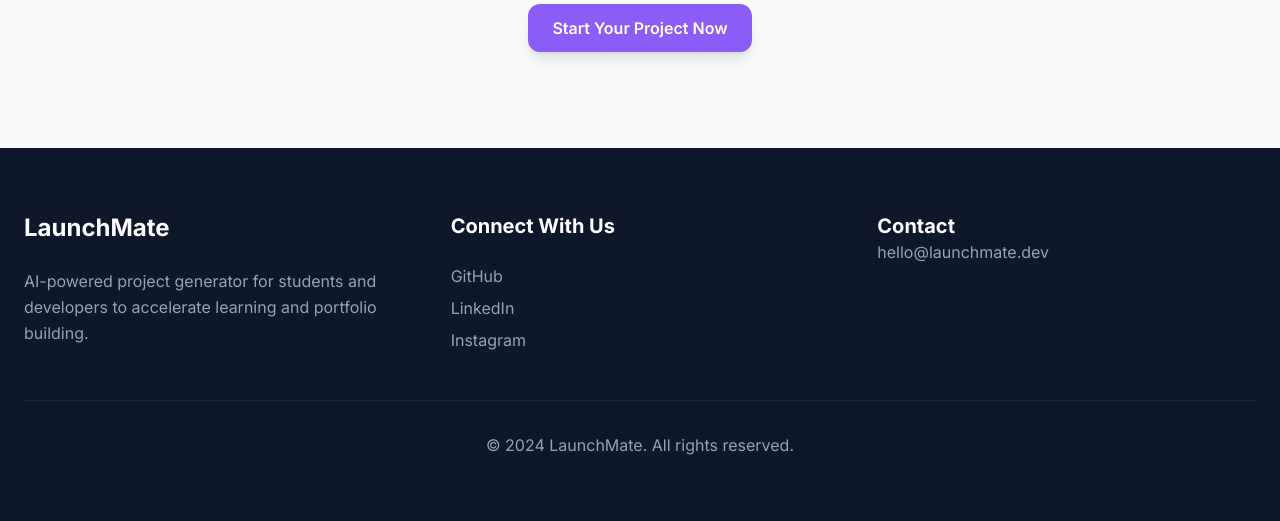
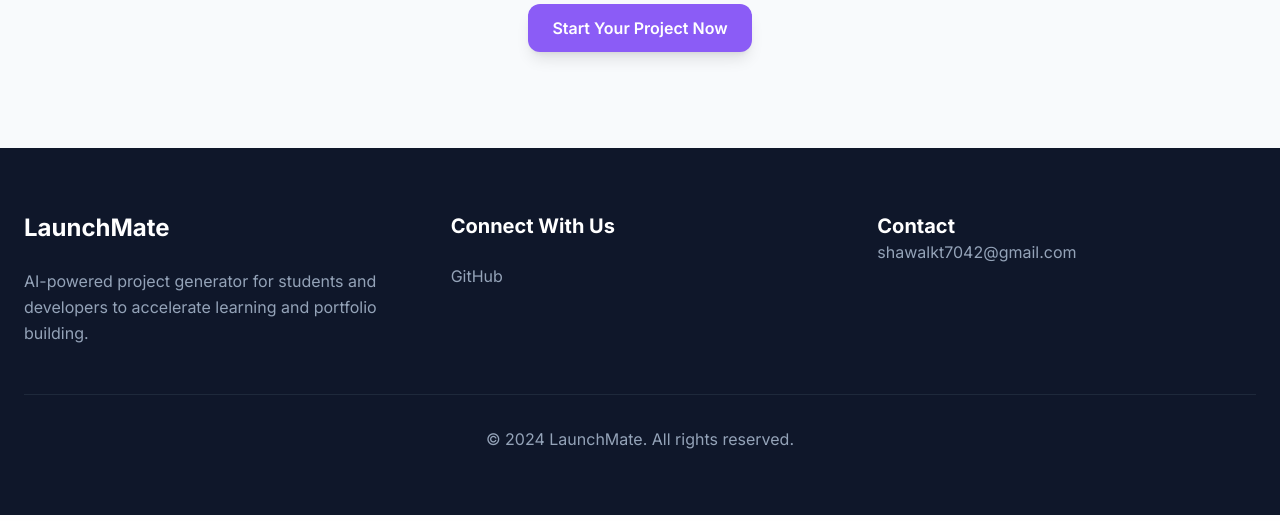
Before and after one commit to shawalkhan09/LaunchMate, a Flask app: page / in a window 1280 px wide. Shown: the part 5321-5842 px from the top of the page. Run offline with Flask 3, Linux system fonts and the light colour scheme; some libraries are stand-ins or nearby versions.

Commit message:
Update footer contact links
- GitHub now points to the actual repo instead of the profile page
- Removed LinkedIn and Instagram links
- Contact email replaced with a real address (was a placeholder
  hello@launchmate.dev that never existed)

```diff
--- a/templates/index.html
+++ b/templates/index.html
@@ -865,26 +865,18 @@
                 <div class="space-y-6">
                     <h3 class="text-xl font-bold">Connect With Us</h3>
                     <div class="flex flex-col gap-2">
-                        <a href="https://github.com/shawalkhan09" target="_blank" rel="noopener noreferrer"
+                        <a href="https://github.com/shawalkhan09/LaunchMate" target="_blank" rel="noopener noreferrer"
                             class="text-slate-400 dark:text-slate-500 hover:text-white transition-colors duration-200">
                             GitHub
-                        </a>
-                        <a href="https://linkedin.com/in/shawalkhan09" target="_blank" rel="noopener noreferrer"
-                            class="text-slate-400 dark:text-slate-500 hover:text-white transition-colors duration-200">
-                            LinkedIn
-                        </a>
-                        <a href="https://instagram.com/salarzai_09" target="_blank" rel="noopener noreferrer"
-                            class="text-slate-400 dark:text-slate-500 hover:text-white transition-colors duration-200">
-                            Instagram
                         </a>
                     </div>
                 </div>
 
                 <div class="space-y-6">
                     <h3 class="text-xl font-bold">Contact</h3>
-                    <a href="mailto:hello@launchmate.dev"
+                    <a href="mailto:shawalkt7042@gmail.com"
                         class="text-slate-400 dark:text-slate-500 hover:text-white transition-colors duration-200">
-                        hello@launchmate.dev
+                        shawalkt7042@gmail.com
                     </a>
                 </div>
             </div>
```
